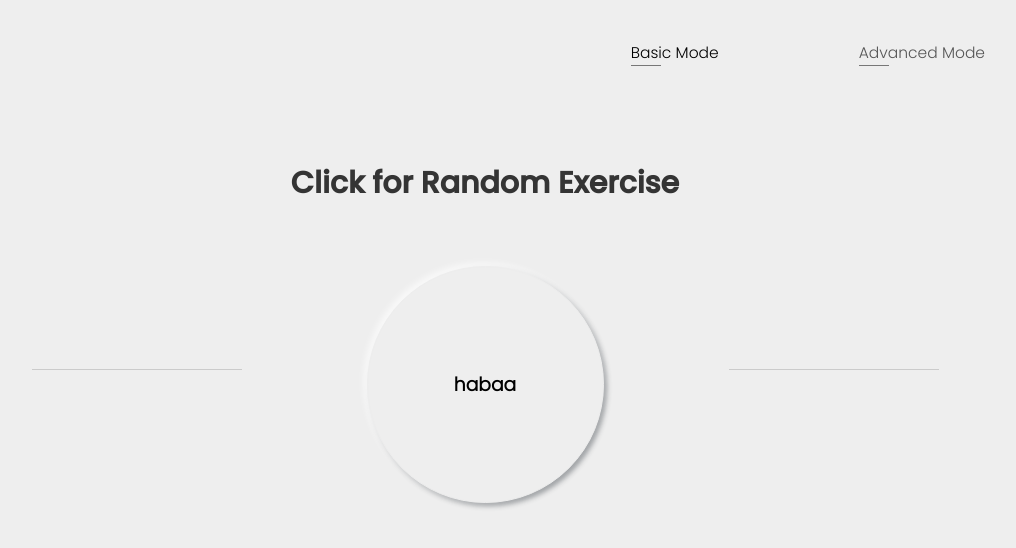
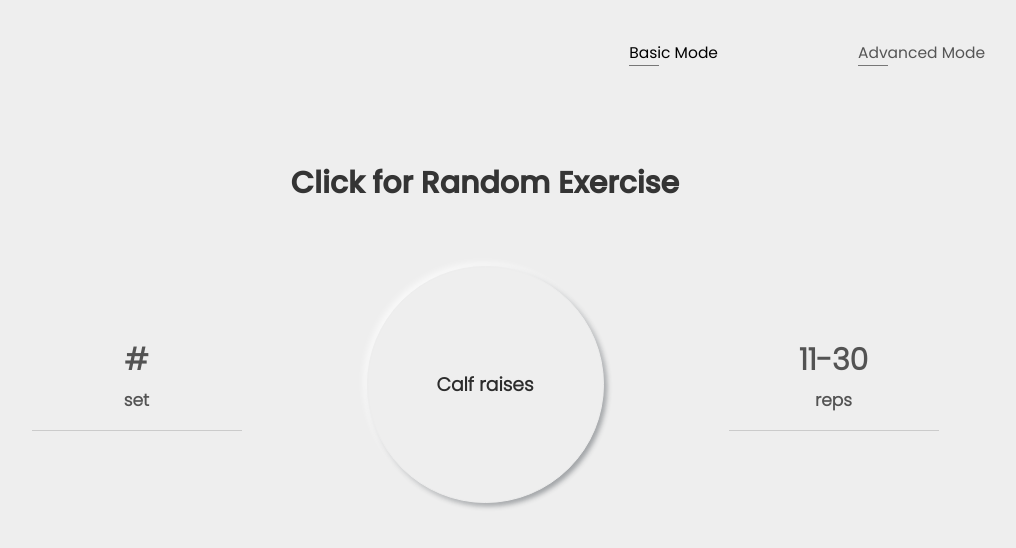
Before and after one commit to Ara-O/Project_Fit, a Vue app: page / in a window 1280 px wide. Both pictures are taken after a click on the element 640 px from the left and 384 px from the top of the page. Shown: the top 548 px of the page, without its empty margins (155-1171 px from the left). Built offline with nearby package versions, Linux system fonts and the light colour scheme.

Commit message:
Working on the basic mode functionality

```diff
--- a/index.html
+++ b/index.html
@@ -23,8 +23,14 @@
     font-family: "Poppins Medium";
     src: url('./public/poppins/Poppins-Medium.ttf');
   }
+
   @font-face {
     font-family: "Poppins";
     src: url('./public/poppins/Poppins-Light.ttf');
   }
+
+  @font-face {
+    font-family: "Poppins Regular";
+    src: url('./public/poppins/Poppins-Regular.ttf');
+  }
 </style>
--- a/src/components/Navbar.vue
+++ b/src/components/Navbar.vue
@@ -19,6 +19,7 @@ section {
 }
 
 .nav_link {
+  font-family: "Poppins Regular";
   margin-right: 50px;
   font-size: 15.5px;
   padding-right: 90px;
--- a/src/pages/Basic.vue
+++ b/src/pages/Basic.vue
@@ -2,7 +2,13 @@
   <main>
     <h3 class="instruction">Click for Random Exercise</h3>
     <div class="main-section">
-      <div class="sets"></div>
+      <div style="text-align: center">
+        <h3 class="sets">{{ sets }}</h3>
+        <h3 class="reps" style="font-size: 17px; margin-top: -26px">set</h3>
+
+        <div class="line"></div>
+      </div>
+
       <div class="start-search" @click="generateExercise">
         <img
           src="../assets/start_icon.png"
@@ -11,10 +17,15 @@
           v-if="exerciseGenerated"
         />
         <div v-else>
-          <h3>habaa</h3>
+          <h3 class="chosen-exercise">{{ showExercise }}</h3>
         </div>
       </div>
-      <div class="reps"></div>
+
+      <div style="text-align: center">
+        <h3 class="reps">{{ reps }}</h3>
+        <h3 class="reps" style="font-size: 17px; margin-top: -26px">reps</h3>
+        <div class="line"></div>
+      </div>
     </div>
   </main>
 </template>
@@ -28,12 +39,69 @@ export default {
   data() {
     return {
       exerciseGenerated: true,
+      sets: "#",
+      reps: "#",
+      // add object exercise range
+      // add timing for seconds, till finished reps
+      //& Reps - low - 5 - 10
+      //& Reps - med - 11 - 29
+      //& Reps - high - 30 - 60
+      //---------------
+      //& timing - low - 10 - 60
+      //& timing - mid - 11 - 30
+      //& timing - low - 30 - 120
+      //second high - 30 - 60 seconds
+      exercises: [
+        { name: "Jumping Jacks", timing: "seconds", range: "high" },
+        { name: "Punches", timing: "seconds", range: "mid" },
+        { name: "Burpees", timing: "seconds", range: "mid" },
+        { name: "Plank", timing: "seconds", range: "mid" },
+        { name: "High Knees", timing: "reps", range: "mid" },
+        { name: "Push-ups", timing: "reps", range: "mid" },
+        { name: "Squats", timing: "reps", range: "high" },
+        { name: "Pull-ups ( or renegade rows )", timing: "reps", range: "low" },
+        { name: "Mountain Climbers", timing: "seconds", range: "high" },
+        { name: "Sit-ups", timing: "reps", range: "mid" },
+        { name: "Squat Jumps", timing: "reps", range: "mid" },
+        { name: "Lunges", timing: "reps", range: "mid" },
+        { name: "Calf raises", timing: "reps", range: "mid" },
+      ],
+      chosenExercise: "",
     };
   },
 
   methods: {
     generateExercise() {
       this.exerciseGenerated = false;
+      let randomExercise = Math.floor(Math.random() * this.exercises.length);
+      let chosenExercise = (this.chosenExercise =
+        this.exercises[randomExercise]);
+      if (chosenExercise.timing === "reps") {
+        console.log("reps")
+        let range = chosenExercise.range;
+        let reps = 0;
+        switch (range) {
+          case "low":
+            reps = "5-10";
+            break;
+          case "mid":
+            reps = "11-30";
+            break;
+          case "high":
+            reps = "31 - 50";
+            break;
+        }
+
+        this.reps = reps;
+      } else if (chosenExercise.timing === "seconds") {
+        console.log("seconds");
+      }
+    },
+  },
+
+  computed: {
+    showExercise() {
+      return this.chosenExercise.name;
     },
   },
 };
--- a/src/styles/Basic.scss
+++ b/src/styles/Basic.scss
@@ -27,6 +27,7 @@ main{
     cursor: pointer;
     transition: all 250ms ease-in-out;
     box-shadow:-3px -3px 7px #ffffffb2, 3px 3px 5px rgb(152 155 158 / 95%);
+    text-align: center;
 
 }
 
@@ -42,14 +43,27 @@ main{
     filter: opacity(0.5);
 }
 
-.sets, .reps{
+
+.line{
     height: 1px;
     width: 210px;
     background: #cbcbcb;
 }
+
 .main-section{
     display: flex;
     justify-content: center;
     align-items: center;
     column-gap: 125px;
 }
+
+
+.sets, .reps{
+    font-size: 30px;
+    color: #535353;
+}
+
+.chosen-exercise{
+    width: 157px;
+    color: #2c2c2c;
+}
```
